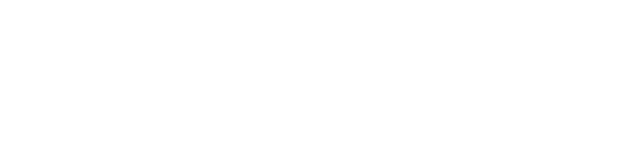
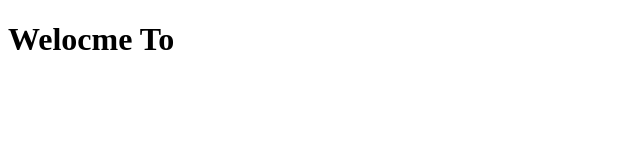
Before and after one commit to NayeemHossenn/developer-portfolio, a plain HTML site: page index.html in a window 1280 px wide. Shown: the whole page, without its empty margins (0-640 px from the left). Drawn offline with Linux system fonts and the light colour scheme.

Commit message:
first commit

```diff
--- a/index.html
+++ b/index.html
@@ -8,6 +8,6 @@
     <link rel="stylesheet" href="style.css">
 </head>
 <body>
-
+    <h1>Welocme To</h1>
 </body>
 </html>
```
